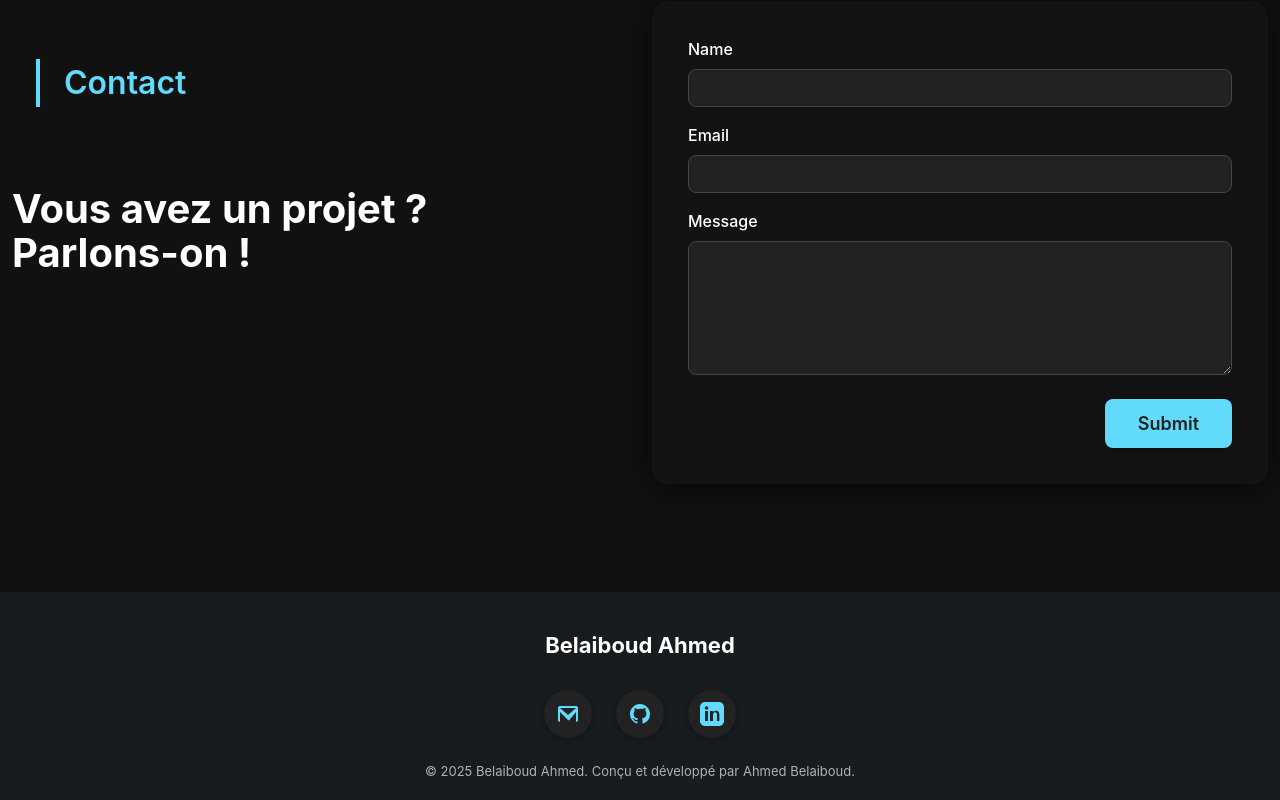
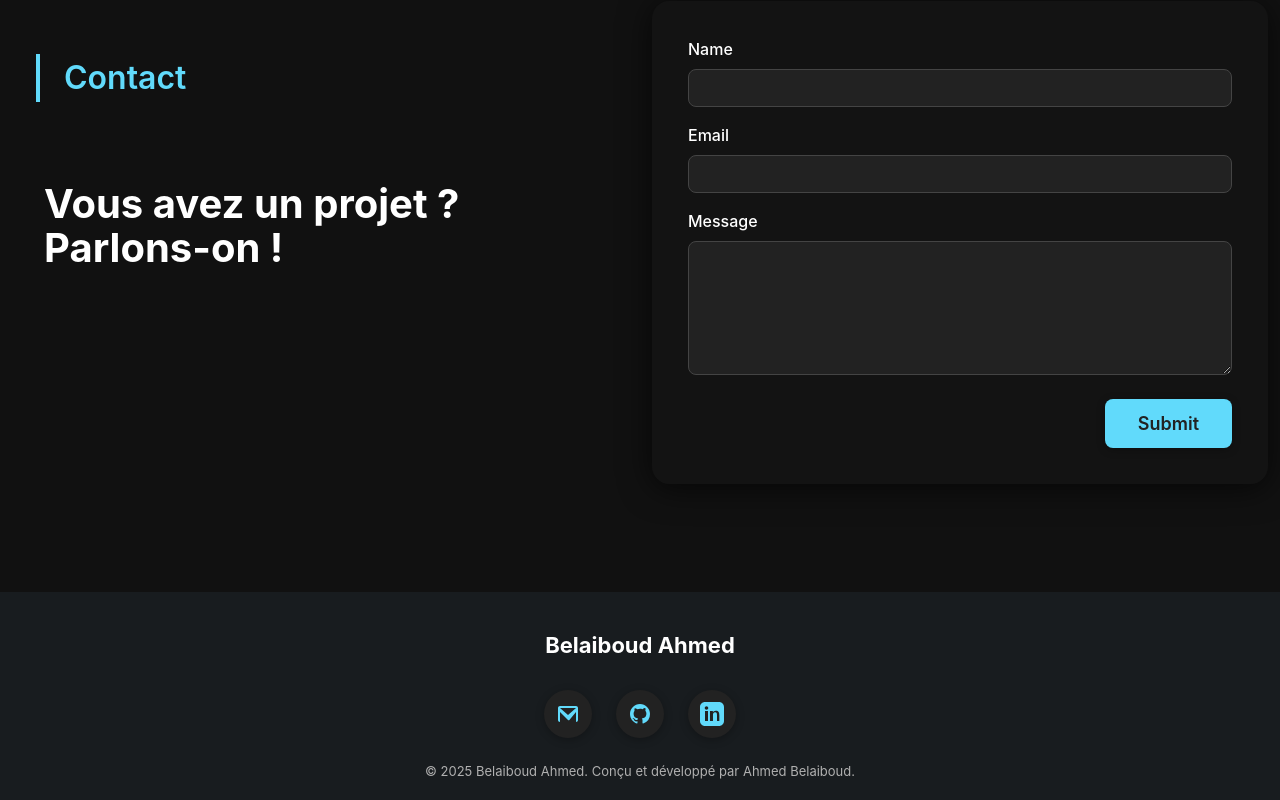
Before and after one commit to AhmedBelaiboud24/Mon-Portfolio, a React (Vite) app: page / in a window 1280 px wide. Shown: the part 4462-5262 px from the top of the page. Built offline with nearby package versions, Linux system fonts and the light colour scheme.

Commit message:
Petites modifications

```diff
--- a/src/components/Contact.jsx
+++ b/src/components/Contact.jsx
@@ -20,7 +20,7 @@ function Contact() {
                     <div style={{ borderLeft: '4px solid #61dafb', paddingLeft: 24, marginBottom:80, marginLeft: 24 }}>
                         <span style={{ color: '#61dafb', fontWeight: 600, fontSize: 32 }}>Contact</span>
                     </div>
-                    <h2 style={{ color: '#fff', fontWeight: 700, fontSize: 40, marginBottom: 150, lineHeight: 1.1 }}>Vous avez un projet ?<br />Parlons-on !</h2>
+                    <h2 style={{ color: '#fff', fontWeight: 700, fontSize: 40, marginBottom: 160, lineHeight: 1.1, marginLeft: 32 }}>Vous avez un projet ?<br />Parlons-on !</h2>
 
                 </div>
                 <div className="col-lg-6">
```
